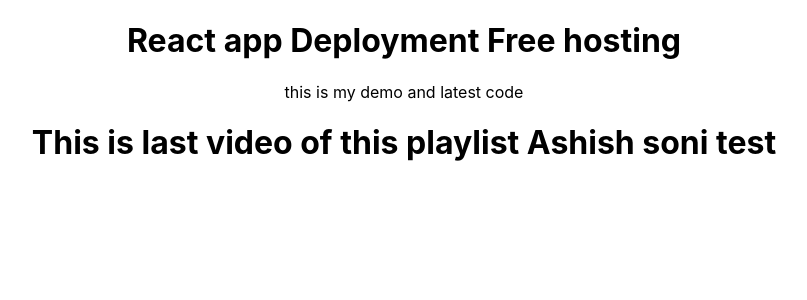
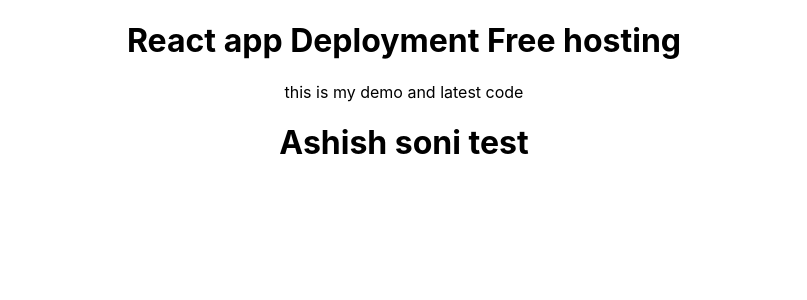
Before and after one commit to ashishsoni0927/React-Deployment, a React (Create React App) app: page / in a window 1280 px wide. Shown: the top 300 px of the page, without its empty margins (236-1043 px from the left). Built offline with nearby package versions, Linux system fonts and the light colour scheme.

Commit message:
update vercel.yaml file

```diff
--- a/src/App.js
+++ b/src/App.js
@@ -5,7 +5,7 @@
     <div className="App">
           <h1>React app Deployment Free hosting</h1>
           <p>this is my demo and latest code</p>
-          <h1>This is last video of this playlist Ashish soni test</h1>
+          <h1>Ashish soni test</h1>
     </div>
   );
 }
```
